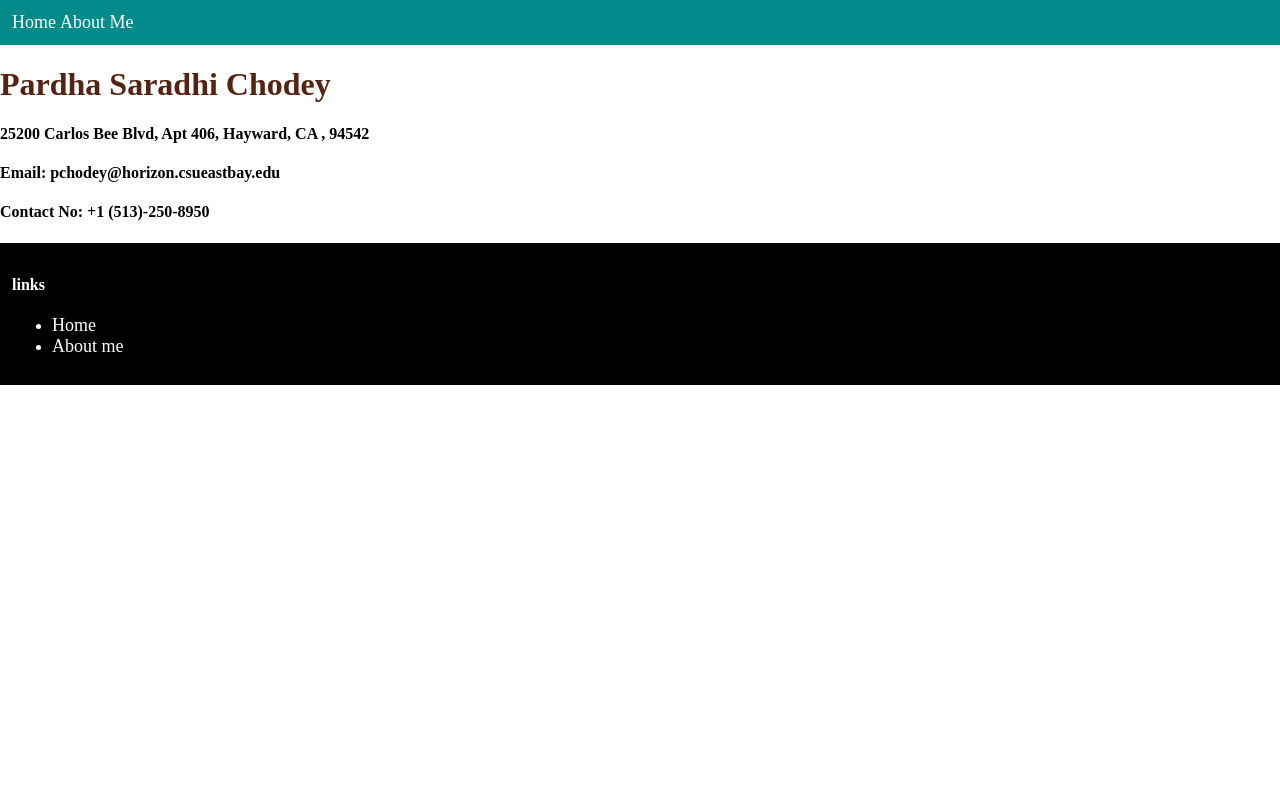
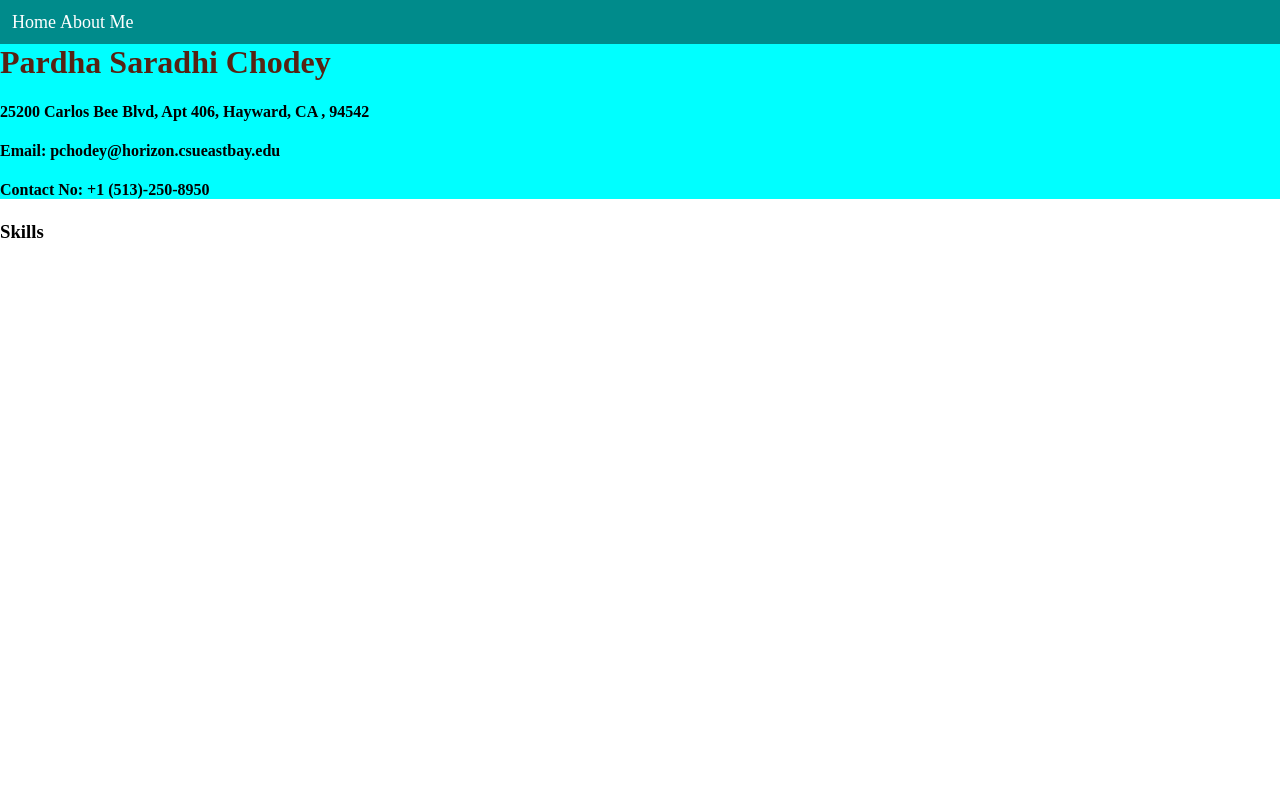
Before and after one commit to PardhaSaradhichodey7/JavaCourse, a plain HTML site: page WebPractice/index.html in a window 1280 px wide. Shown: the top 800 px of the page. Drawn offline with Linux system fonts and the light colour scheme.

Commit message:
Web Practice Day 6

```diff
--- a/WebPractice/index.css
+++ b/WebPractice/index.css
@@ -8,6 +8,10 @@ nav{
     height: 20%;
     padding: 12px;
 }
+header {
+    background-color: aqua;
+    margin-top: -22px;
+}
 a{
     text-decoration: none;
     font-size: large;
@@ -16,6 +20,9 @@ a{
 h1{
     color:#562313;
 }
+.content{
+    min-height: 800px;
+}
 footer{
     background-color: black;
     color: white;
--- a/WebPractice/index.html
+++ b/WebPractice/index.html
@@ -1,21 +1,27 @@
 <!DOCTYPE html>
 <html lang="en">
   <head>
-    <meta charset="UTF-8">
-    <meta http-equiv="X-UA-Compatible" content="IE=edge">
-    <meta name="viewport" content="width=device-width, initial-scale=1.0">
+    <meta charset="UTF-8" />
+    <meta http-equiv="X-UA-Compatible" content="IE=edge" />
+    <meta name="viewport" content="width=device-width, initial-scale=1.0" />
     <title>Resume</title>
-    <link rel="stylesheet" href="index.css">
+    <link rel="stylesheet" href="index.css" />
   </head>
   <body>
     <nav>
       <a href="index.html">Home</a>
       <a href="about.html">About Me</a>
     </nav>
+    <header>
       <h1>Pardha Saradhi Chodey</h1>
       <h4>25200 Carlos Bee Blvd, Apt 406, Hayward, CA , 94542</h4>
       <h4>Email: pchodey@horizon.csueastbay.edu</h4>
       <h4>Contact No: +1 (513)-250-8950</h4>
+    </header>
+    <div class="content">
+        <h3>Skills</h3>
+    </div>
+
     <footer>
       <div>
         <h4>links</h4>
```
Lines whose indentation alone changed are shown as unchanged.
